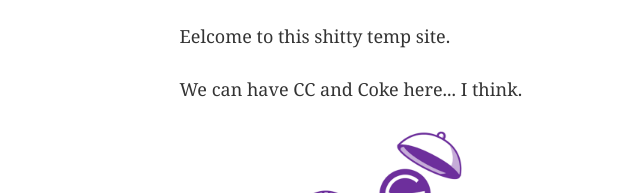
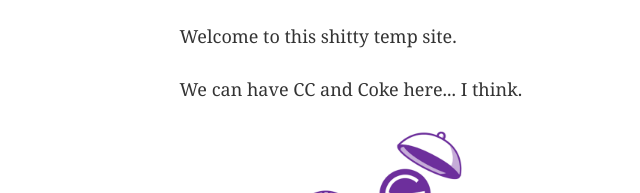
Before and after one commit to roflov2/gatsby-static-web-app, a Gatsby site: page / in a window 1280 px wide. Shown: the part 170-363 px from the top of the page, 0-640 px from the left. Built offline with nearby package versions, Linux system fonts and the light colour scheme; Gatsby itself is replaced by a stand-in of ours.

Commit message:
Spelling error fix

```diff
--- a/src/pages/index.js
+++ b/src/pages/index.js
@@ -9,7 +9,7 @@
   <Layout>
     <SEO title="Home" />
     <h1>Hi Nic and Ian</h1>
-    <p>Eelcome to this shitty temp site.</p>
+    <p>Welcome to this shitty temp site.</p>
     <p>We can have CC and Coke here... I think.</p>
     <div style={{ maxWidth: `300px`, marginBottom: `1.45rem` }}>
       <Image />
```
